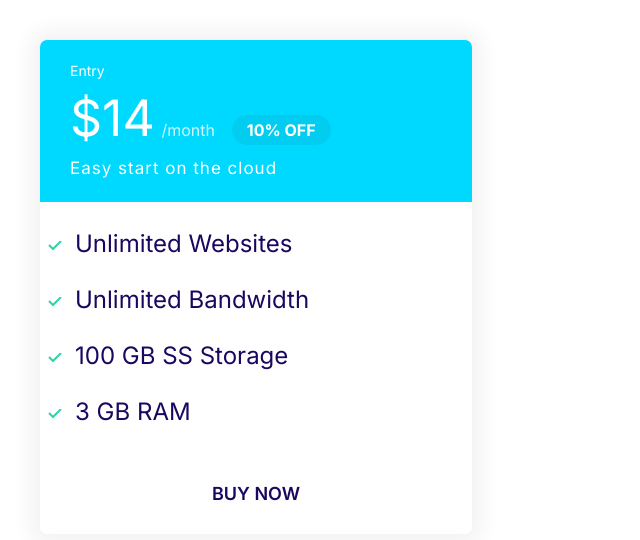
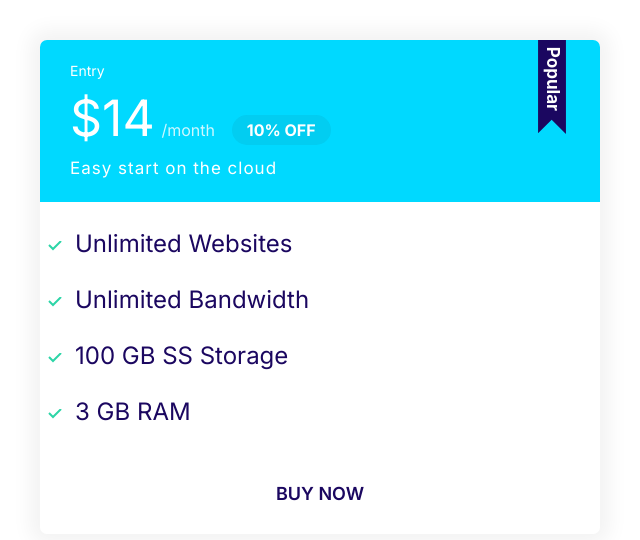
Before and after one commit to junaidbahadikhail/Moshify, a plain HTML site: page index.html in a window 1280 px wide. Shown: the whole page, without its empty margins (0-640 px from the left). Drawn offline with Linux system fonts and the light colour scheme; a web font is replaced by a local one.

Commit message:
create another card variant named popular

```diff
--- a/css/styles.css
+++ b/css/styles.css
@@ -338,6 +338,18 @@ a{
     margin-bottom: 2rem;
 }
 
+.plan--popular .card__header{
+    position: relative;
+}
+.plan--popular .card__header::before{
+    content: url(../images/popular.svg);
+    width: 40px;
+    display: inline-block;
+    position: absolute;
+    top: -6px;
+    right:5%;
+}
+
 @media screen and (min-width:1024px) {
     .plan__name{
         font-size: 1.4rem;
--- a/index.html
+++ b/index.html
@@ -14,8 +14,8 @@
     <link rel="stylesheet" href="css/styles.css" />
   </head>
   <body>
-    <div style="width: 40%; padding: 4rem">
-      <div class="plan">
+    <div style="width: 50%; padding: 4rem">
+      <div class="plan plan--popular">
         <div class="card card--secondary">
           <header class="card__header">
             <h3 class="plan__name">Entry</h3>
```
Also changed, not shown: components/plans_popular.html (added, +20 -0 lines), images/popular.svg (added).
